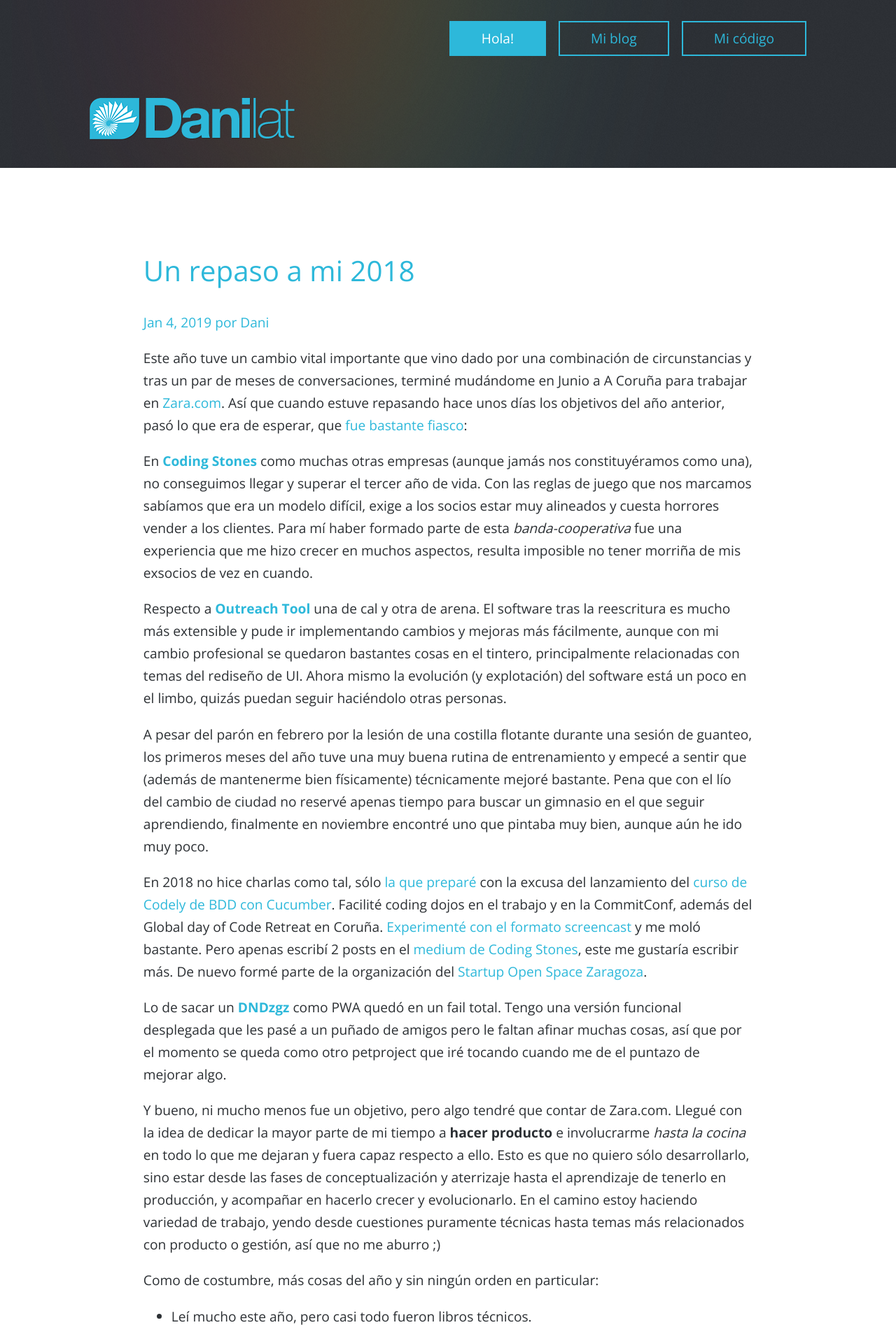
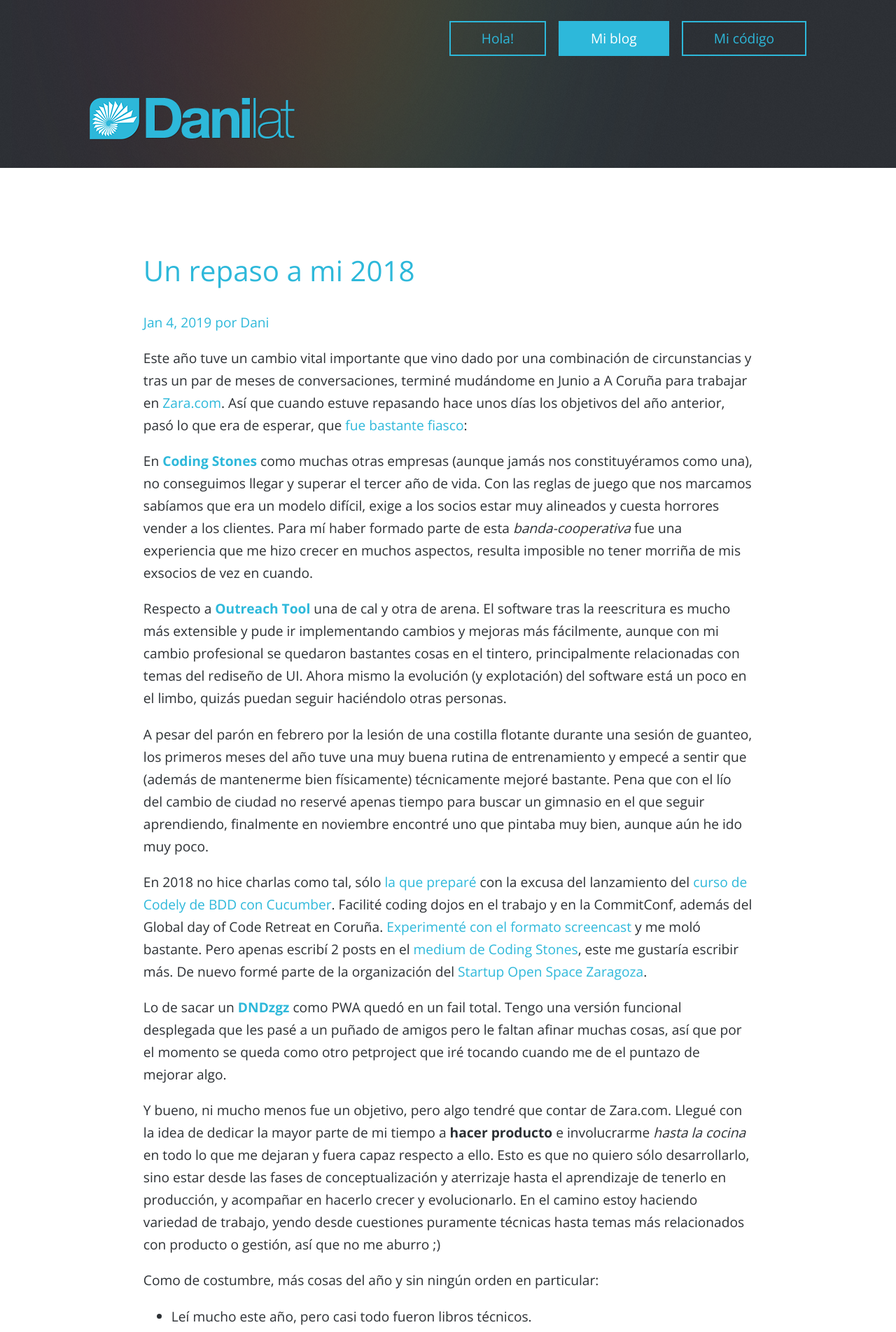
Before and after one commit to danilat/danilat.github.io, a Jekyll site: the page built from weblog/index.html, in a window 1280 px wide. Shown: the top 1904 px of the page at 70% size. Built offline with Jekyll 4.4.1, drawn with Linux system fonts in a browser that asks for light colours; the list of posts is cut into pages by our own code; comment, search, counter and statistics services are not loaded.

Commit message:
now we keep the active link in the header link-buttons

```diff
--- a/_includes/header.html
+++ b/_includes/header.html
@@ -1,7 +1,7 @@
 <header class="site-header">
     <ul>
-        <li><a href="/" class="actual">Hola!</a></li>
-        <li><a href="/weblog/">Mi blog</a></li>
+        <li><a href="/" {% if page.url == '/' %}class="actual"{% endif %}>Hola!</a></li>
+        <li><a href="/weblog/" {% if page.url contains '/weblog/' %}class="actual"{% endif %}>Mi blog</a></li>
         <li><a href="https://github.com/danilat" target="blank">Mi código</a></li>
     </ul>
     <div class="logo">
```
